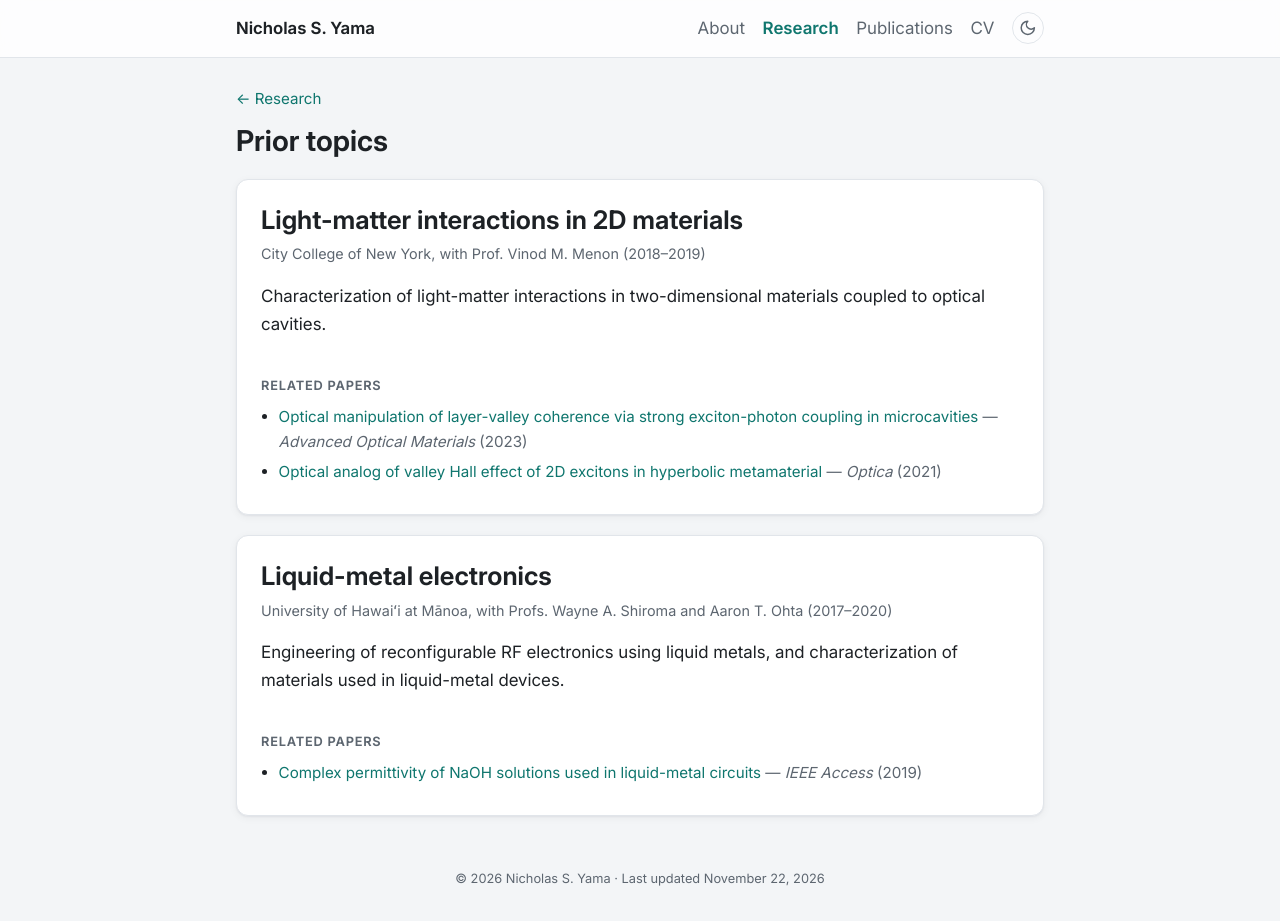
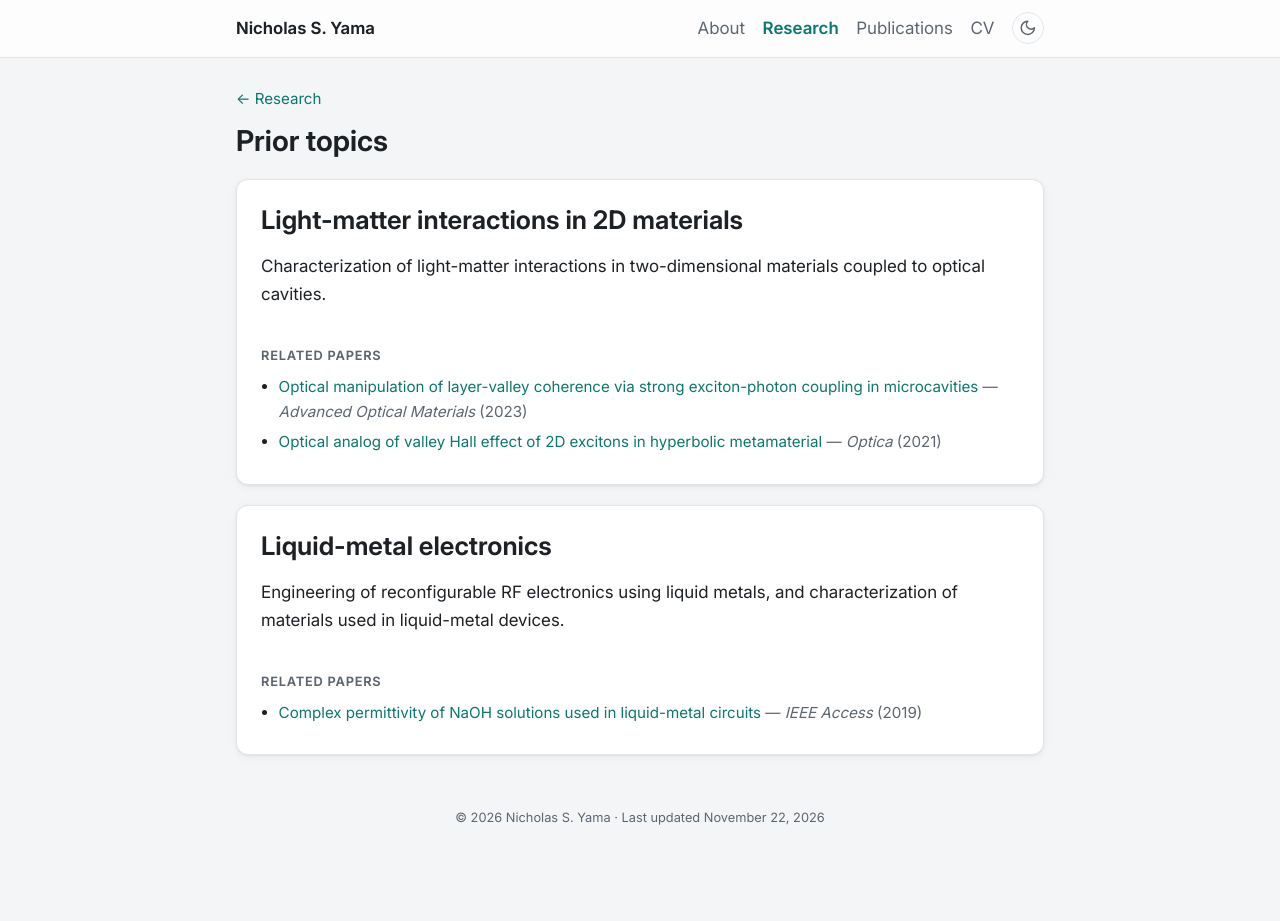
Before and after one commit to nyama8/nyama8.github.io, a Jekyll site: the page built from _topics/prior.md, in a window 1280 px wide and 921 px high. Built offline with Jekyll 4.4.1, drawn with Linux system fonts in a browser that asks for light colours.

Commit message:
Prior topics: remove place/years lines
Co-Authored-By: Claude Opus 5.5 <noreply@anthropic.com>

```diff
--- a/_layouts/topic.html
+++ b/_layouts/topic.html
@@ -6,17 +6,13 @@ layout: default
 
 {%- comment -%}
   Pages with "subtopics:" (e.g. Prior topics): the page title on top, then one card per
-  subtopic, each laid out like a topic page (title, optional place/years line, text,
-  Related papers).
+  subtopic, each laid out like a topic page (title, text, Related papers).
 {%- endcomment %}
 {%- if page.subtopics %}
 <h1 class="page-title">{{ page.title }}</h1>
 {%- for s in page.subtopics %}
 <article class="card prose topic-page">
   <h2 class="topic-page-title">{{ s.title }}</h2>
-  {%- if s.where %}
-  <p class="subtopic-where">{{ s.where }}</p>
-  {%- endif %}
   {%- if s.text %}
   <p>{{ s.text }}</p>
   {%- endif %}
--- a/_topics/prior.md
+++ b/_topics/prior.md
@@ -2,19 +2,17 @@
 # DRAFT: texts are taken from the CV's research descriptions. Please rewrite as needed.
 # (Field descriptions: see _topics/transduction.md)
 # subtopics: each becomes its own card on this page (like a topic page),
-#            with title, where (optional line), text, papers.
+#            with title, text, papers.
 title: Prior topics
 order: 4
 subtopics:
   - title: Light-matter interactions in 2D materials
-    where: City College of New York, with Prof. Vinod M. Menon (2018–2019)
     text: >-
       Characterization of light-matter interactions in two-dimensional materials
       coupled to optical cavities.
     papers: [khatoniar2023adom, guddala2021optica]
 
   - title: Liquid-metal electronics
-    where: University of Hawaiʻi at Mānoa, with Profs. Wayne A. Shiroma and Aaron T. Ohta (2017–2020)
     text: >-
       Engineering of reconfigurable RF electronics using liquid metals, and
       characterization of materials used in liquid-metal devices.
--- a/assets/css/style.css
+++ b/assets/css/style.css
@@ -345,9 +345,6 @@ img { max-width: 100%; height: auto; }
 }
 .highlight .highlight-text { margin: 0; }   /* ".highlight" makes this win over the general paragraph spacing */
 
-/* Place/years line under a subtopic title on the Prior topics page. */
-.topic-page .subtopic-where { color: var(--muted); font-size: 0.9rem; margin: -0.6rem 0 1rem; }
-
 .related-heading {
   font-size: 0.8rem;
   text-transform: uppercase;
```
